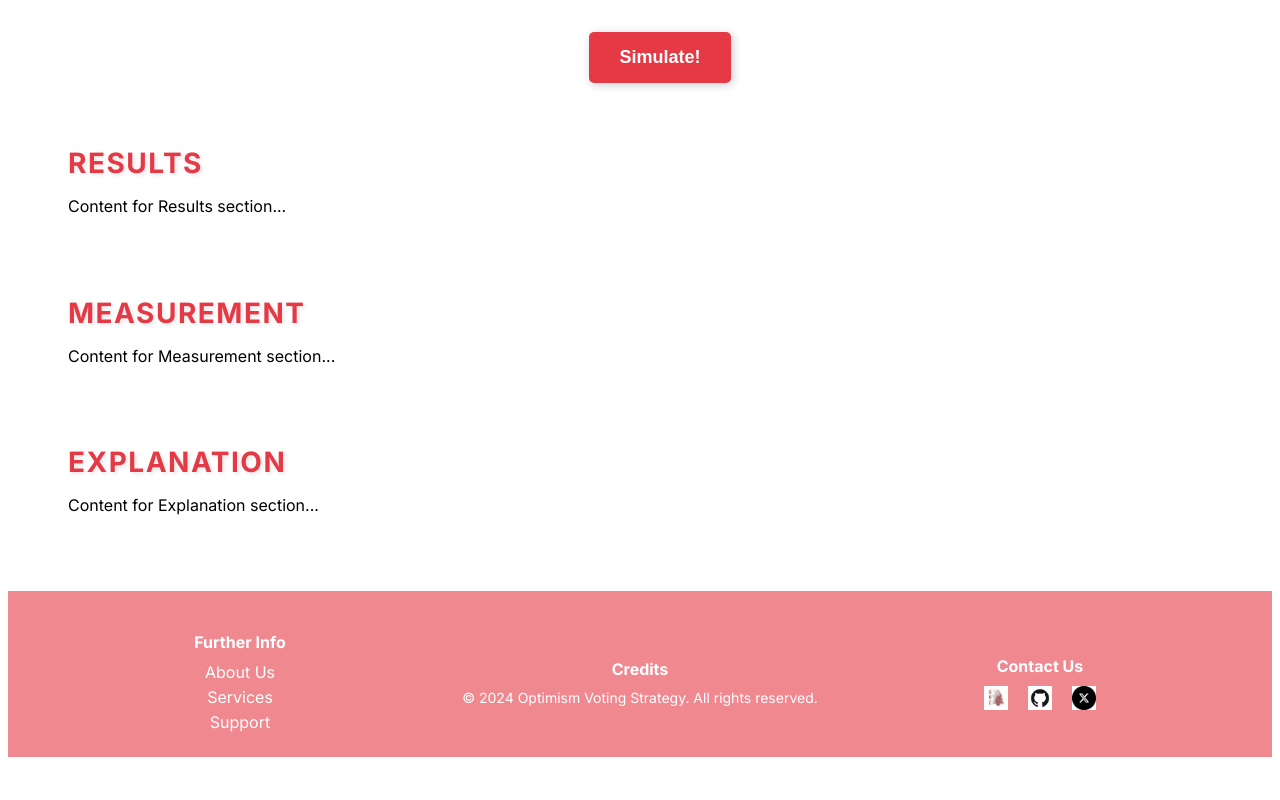
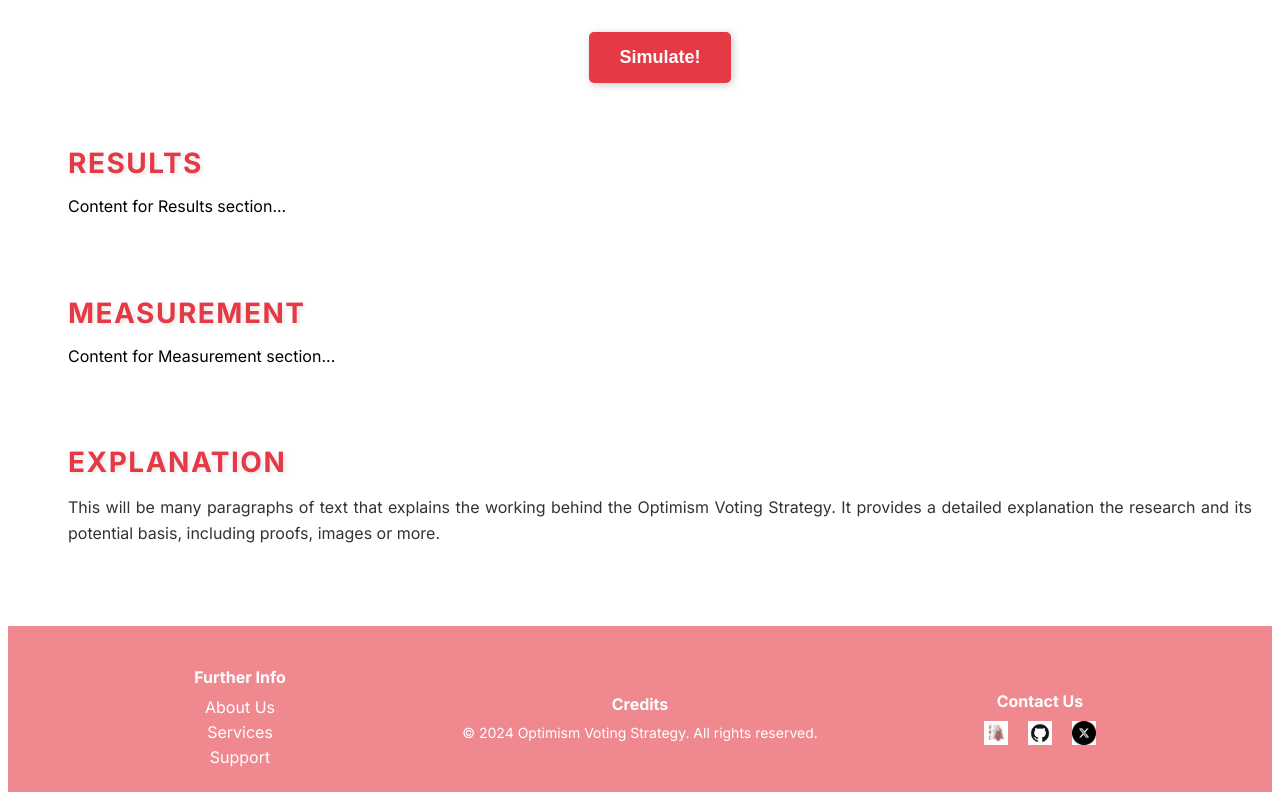
Before and after one commit to BdNWoG/opt-voting, a Next.js app in the folder opt-voting/: page / in a window 1280 px wide. Shown: the part 1712-2512 px from the top of the page. Before the commit the page ends 2477 px from the top, so only its background shows below. Built offline with nearby package versions, Linux system fonts and the light colour scheme.

Commit message:
push this

```diff
--- a/opt-voting/app/page.tsx
+++ b/opt-voting/app/page.tsx
@@ -26,7 +26,10 @@ export default function Home() {
 
       <section id="explanation" style={{ padding: '20px 20px' }}>
         <h2 className="section-heading">Explanation</h2>
-        <p>Content for Explanation section...</p>
+        <p className="section-paragraph">
+          This will be many paragraphs of text that explains the working behind the Optimism Voting Strategy.
+          It provides a detailed explanation the research and its potential basis, including proofs, images or more.
+        </p>
       </section>
     </div>
   );
```
